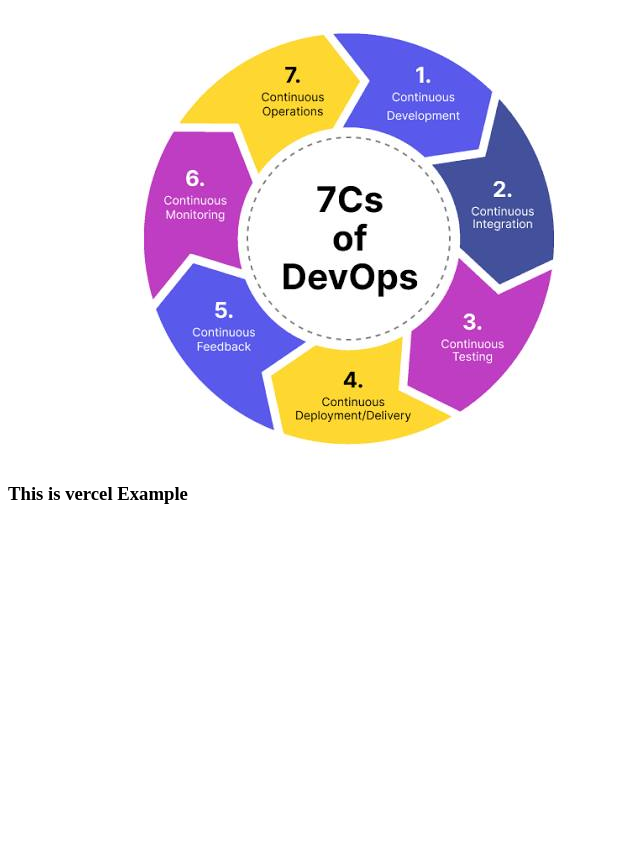
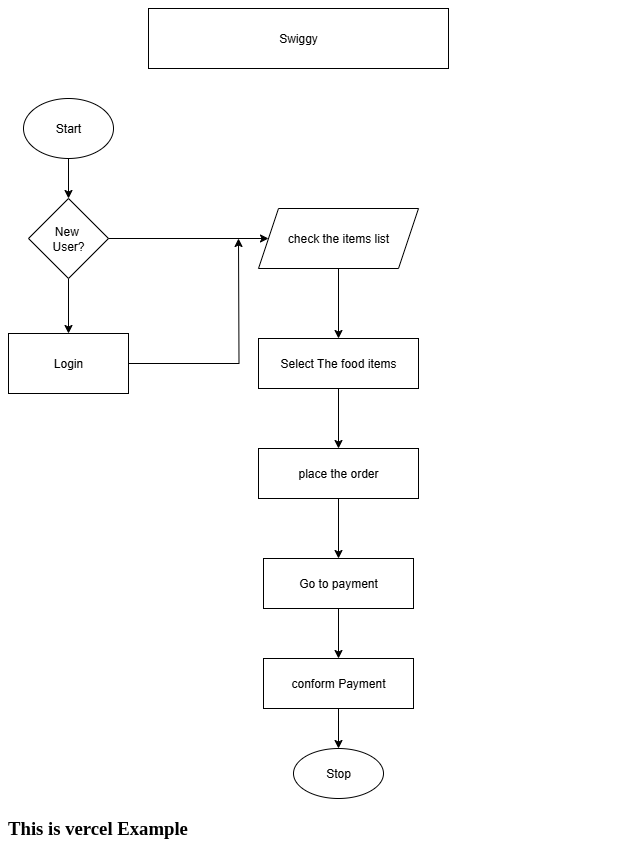
Before and after one commit to Akhilatatavarthi-12/BCA-vercel, a plain HTML site: page index.html in a window 1280 px wide. Shown: the whole page, without its empty margins (0-640 px from the left). Before the commit the page ends 800 px from the top, so only its background shows below. Drawn offline with Linux system fonts and the light colour scheme.

Commit message:
Update index.html

```diff
--- a/index.html
+++ b/index.html
@@ -5,7 +5,7 @@
     </title>
   </head>
 <body>
-  <img src=download.jpeg>
+  <img src=Devops.drawio.png>
   <h3>This is vercel Example</h3>
 
 </body>
```
